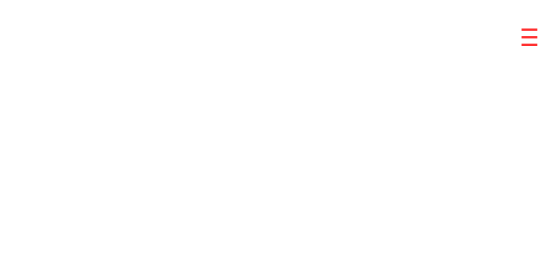
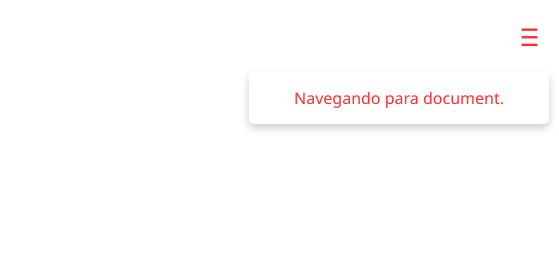
Before and after one commit to GuardPay/GuardPay, a plain HTML site: page index.html in a window 1280 px wide. Both pictures are taken after a click on the button "Registro de Documento". Shown: the top 280 px of the page, 721-1280 px from the left. Drawn offline with Linux system fonts and the light colour scheme.

Commit message:
Update index.html

```diff
--- a/index.html
+++ b/index.html
@@ -206,6 +206,28 @@
         .pin-modal-content button:hover {
             background-color: #e60000;
         }
+        .notification-container {
+            position: fixed;
+            top: 10px;
+            right: 10px;
+            width: 300px;
+            z-index: 1003;
+        }
+        .notification {
+            background-color: #ffffff;
+            color: #ff2f2f;
+            padding: 15px;
+            margin-bottom: 10px;
+            border-radius: 5px;
+            box-shadow: 0 4px 8px rgba(0, 0, 0, 0.2);
+            opacity: 0;
+            transform: translateX(100%);
+            transition: opacity 0.5s, transform 0.5s;
+        }
+        .notification.show {
+            opacity: 1;
+            transform: translateX(0);
+        }
         @media (max-width: 600px) {
             .button {
                 width: 90%;
@@ -303,6 +325,8 @@
         </div>
     </div>
 
+    <div class="notification-container" id="notificationContainer"></div>
+
     <script>
         let messages = ["Carregando...", "Iniciando...", "Criptografado..."];
         let currentMessageIndex = 0;
@@ -338,7 +362,7 @@
         }
 
         function navigateTo(section) {
-            alert(`Navegando para ${section}.`);
+            addNotification(`Navegando para ${section}.`);
             // Implementar navegação real aqui
         }
 
@@ -403,7 +427,7 @@
             themeSetup.style.backgroundColor = `rgba(${hexToRgb(color)}, 0.9)`;
             buttonSetup.style.backgroundColor = `rgba(${hexToRgb(color)}, 0.9)`;
             localStorage.setItem('theme', theme);
-            alert(`Tema ${theme} selecionado.`);
+            addNotification(`Tema ${theme} selecionado.`);
         }
 
         function setLoadingScreenColor(bgColor, textColor) {
@@ -454,7 +478,7 @@
                 button.style.color = buttonTextColor;
             });
             localStorage.setItem('buttonTheme', theme);
-            alert(`Tema do botão ${theme} selecionado.`);
+            addNotification(`Tema do botão ${theme} selecionado.`);
         }
 
         function applySavedButtonTheme() {
@@ -478,16 +502,16 @@
             const pin2 = document.getElementById('pin2').value;
             if (pin1 === pin2 && pin1 !== '') {
                 localStorage.setItem('pin', pin1);
-                alert('PIN salvo com sucesso.');
+                addNotification('PIN salvo com sucesso.');
                 closePinSetup();
             } else {
-                alert('Os PINs não coincidem ou estão vazios.');
+                addNotification('Os PINs não coincidem ou estão vazios.');
             }
         }
 
         function setPinFrequency(frequency) {
             localStorage.setItem('pinFrequency', frequency);
-            alert(`Frequência de solicitação de PIN configurada para: ${frequency}`);
+            addNotification(`Frequência de solicitação de PIN configurada para: ${frequency}`);
         }
 
         function checkPinPrompt() {
@@ -536,12 +560,32 @@
             const savedPin = localStorage.getItem('pin');
 
             if (enteredPin === savedPin) {
-                alert('PIN correto! Acesso concedido.');
+                addNotification('PIN correto! Acesso concedido.');
                 hidePinModal();
             } else {
-                alert('PIN incorreto! Tente novamente.');
+                addNotification('PIN incorreto! Tente novamente.');
                 userPinInput.value = '';
             }
+        }
+
+        function addNotification(message) {
+            const container = document.getElementById('notificationContainer');
+            const notification = document.createElement('div');
+            notification.className = 'notification';
+            notification.innerText = message;
+
+            container.appendChild(notification);
+
+            // Mostra a notificação com animação
+            setTimeout(() => {
+                notification.classList.add('show');
+            }, 100);
+
+            // Remove a notificação após 3 segundos
+            setTimeout(() => {
+                notification.classList.remove('show');
+                setTimeout(() => container.removeChild(notification), 500);
+            }, 3000);
         }
 
         function hexToRgb(hex) {
```
